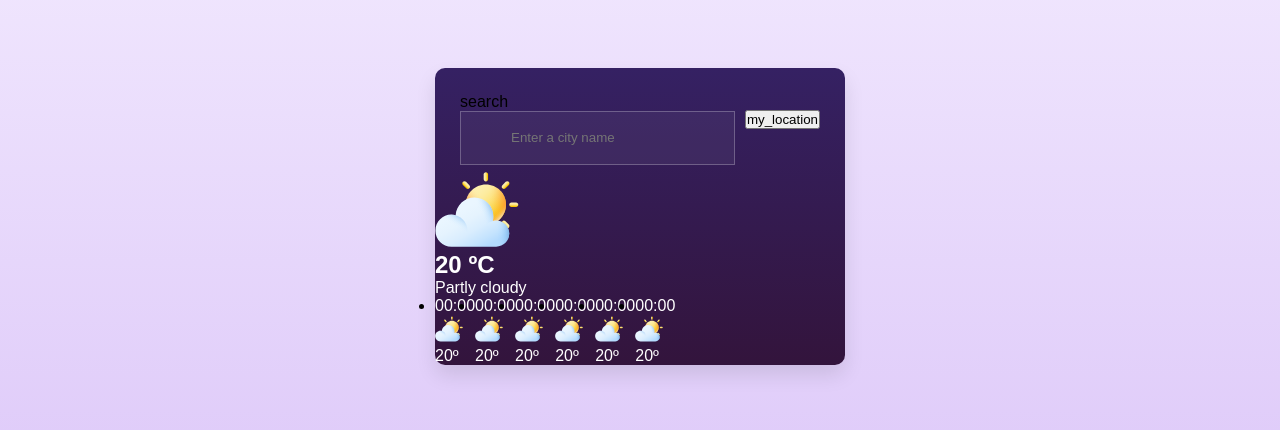
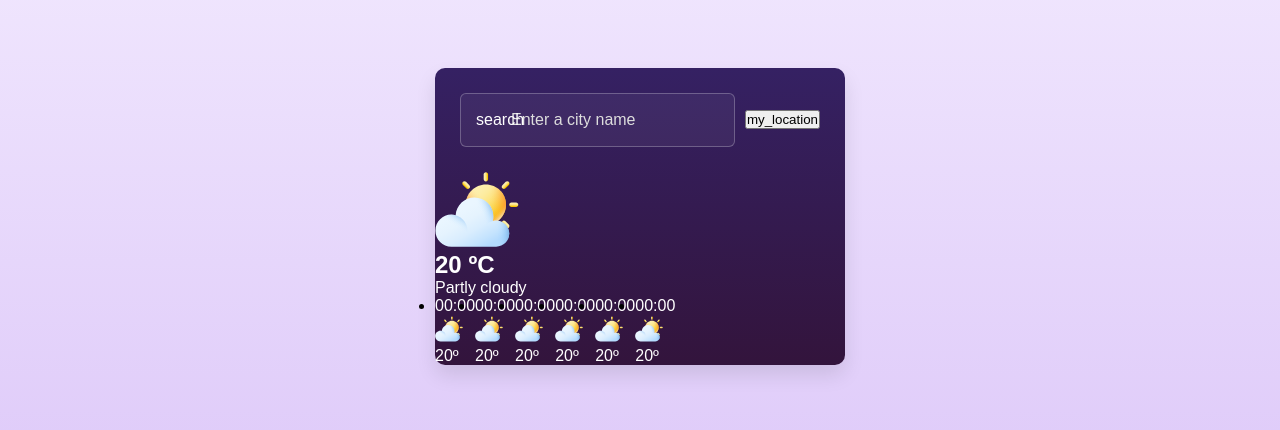
Before and after one commit to KaueTTS/clima-app, a React (Vite) app: page / in a window 1280 px wide. Shown: the part 184-614 px from the top of the page. Built offline with nearby package versions, Linux system fonts and the light colour scheme; a small style sheet from the web is missing.

Commit message:
style: Weather app

```diff
--- a/src/index.css
+++ b/src/index.css
@@ -37,15 +37,33 @@ body {
 .search-section .search-form {
     height: 54px;
     width: 100%;
+    position: relative;
+}
+
+.search-section .search-form span {
+    color: #fff;
+    position: absolute;
+    top: 50%;
+    left: 16px;
+    transform: translateY(-50%);
 }
 
 .search-section .search-input {
     width: 100%;
     height: 100%;
     outline: none;
+    color: #fff;
+    font-size: 1rem;
+    text-transform: uppercase;
+    border-radius: 6px;
     padding: 0 20px 0 50px;
     background: rgba(255, 255, 255, 0.05);
     border: 1px solid rgba(255, 255, 255, 0.25);
+}
+
+.search-section .search-input::placeholder {
+    color: #ddd;
+    text-transform: none;
 }
 
 .weather-section :where(h2, p) {
```
